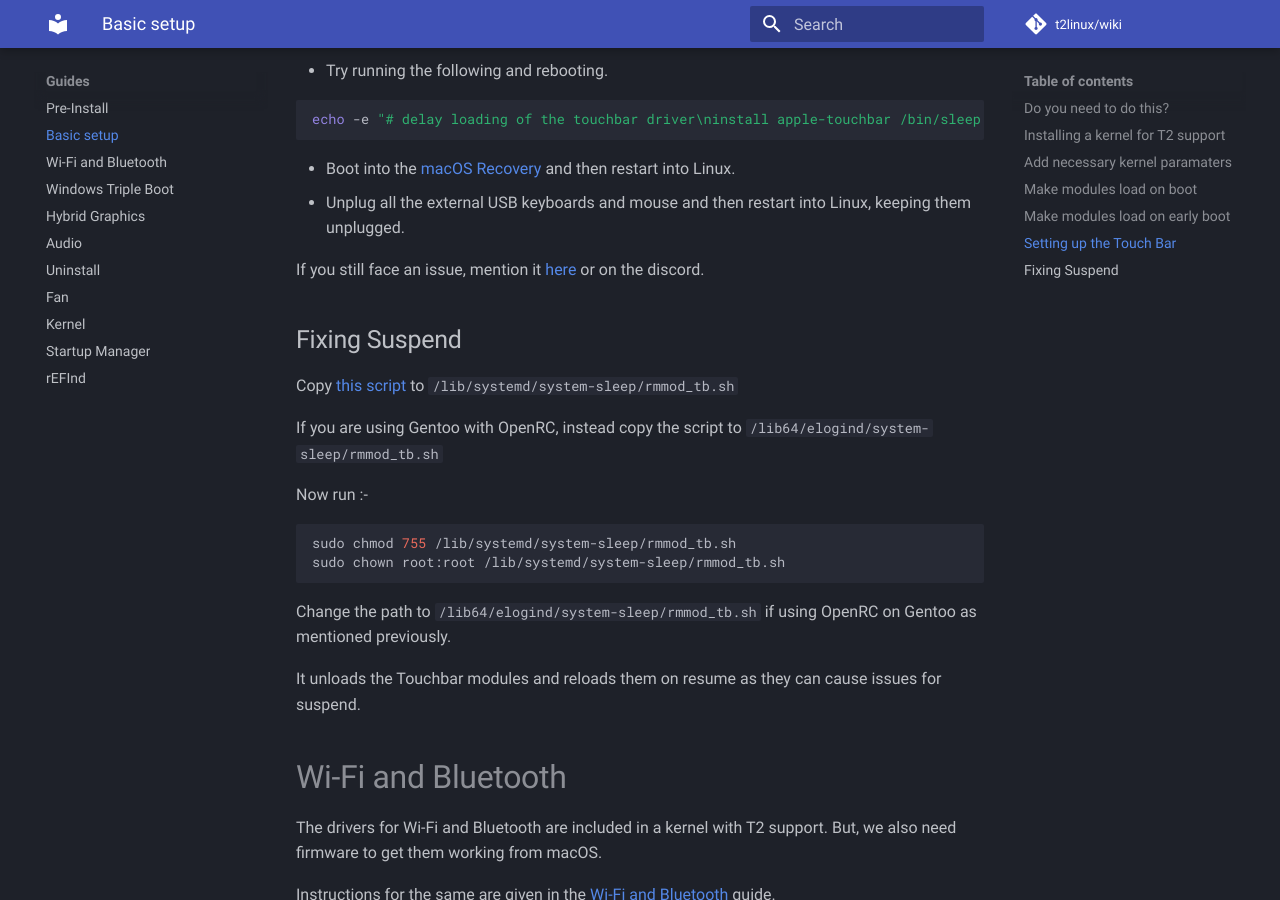
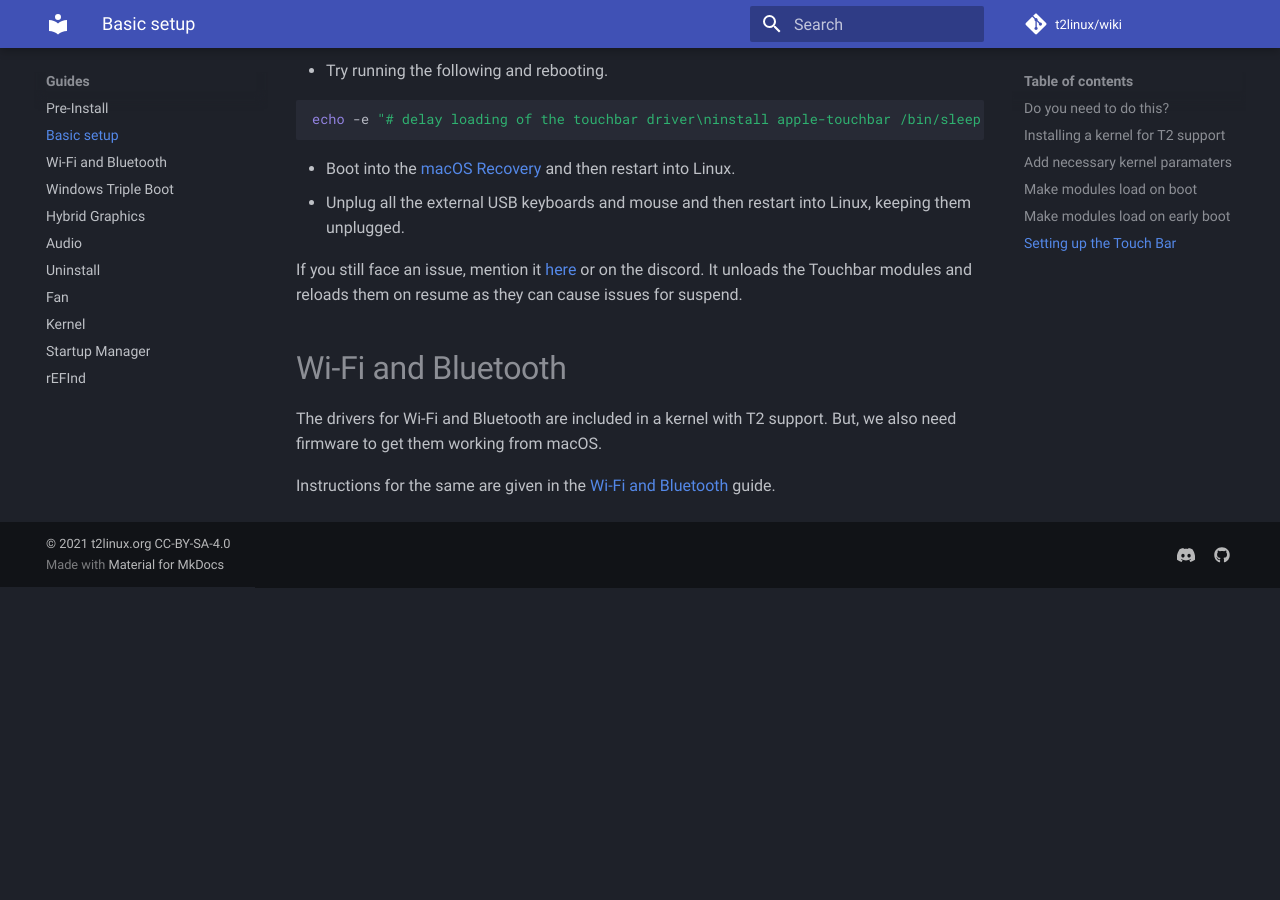
Before and after one commit to t2linux/wiki, an MkDocs documentation site: the page built from docs/guides/postinstall.md, in a window 1280 px wide and 900 px high, scrolled down 2991 px. Built offline with MkDocs 1.6.1 and Material for MkDocs 9.7.7, drawn with Linux system fonts in a browser that asks for light colours; comment, search, counter and statistics services are not loaded; after the commit the page ends 3578 px from its top, so only the background shows below that.

Commit message:
Post install: Remove suspend fix
Since we’ve finally fixed the touchbar driver, this script is no longer needed

````diff
--- a/docs/guides/postinstall.md
+++ b/docs/guides/postinstall.md
@@ -106,22 +106,6 @@ In case your Touch Bar is unable to change modes on pressing the fn key, you cou
 - Unplug all the external USB keyboards and mouse and then restart into Linux, keeping them unplugged.
 
 If you still face an issue, mention it [here](https://github.com/t2linux/wiki/issues) or on the discord.
-
-## Fixing Suspend
-
-Copy [this script](../tools/rmmod_tb.sh) to `/lib/systemd/system-sleep/rmmod_tb.sh`
-
-If you are using Gentoo with OpenRC, instead copy the script to `/lib64/elogind/system-sleep/rmmod_tb.sh`
-
-Now run :-
-
-```sh
-sudo chmod 755 /lib/systemd/system-sleep/rmmod_tb.sh
-sudo chown root:root /lib/systemd/system-sleep/rmmod_tb.sh
-```
-
-Change the path to `/lib64/elogind/system-sleep/rmmod_tb.sh` if using OpenRC on Gentoo as mentioned previously.
-
 It unloads the Touchbar modules and reloads them on resume as they can cause issues for suspend.
 
 # Wi-Fi and Bluetooth
````
